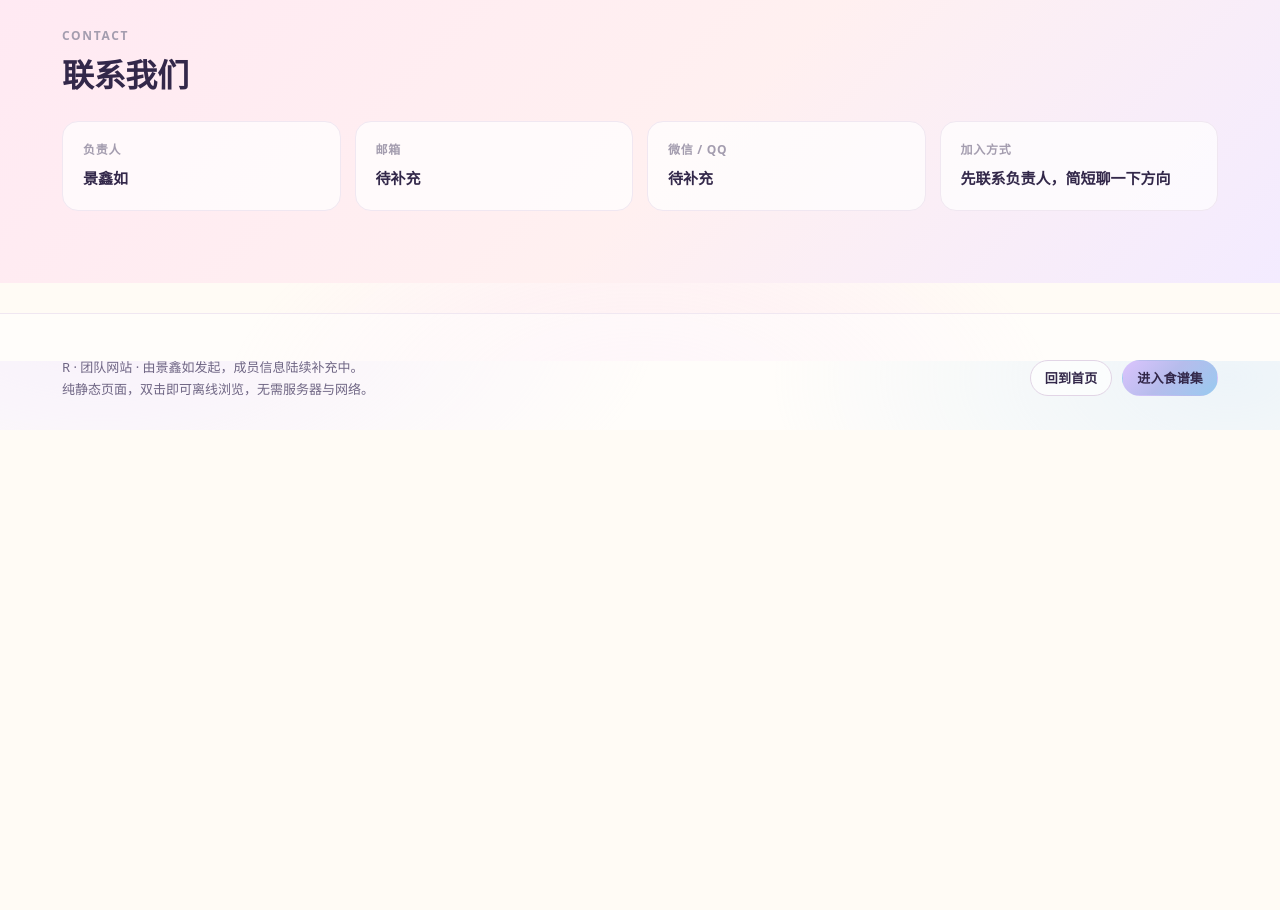
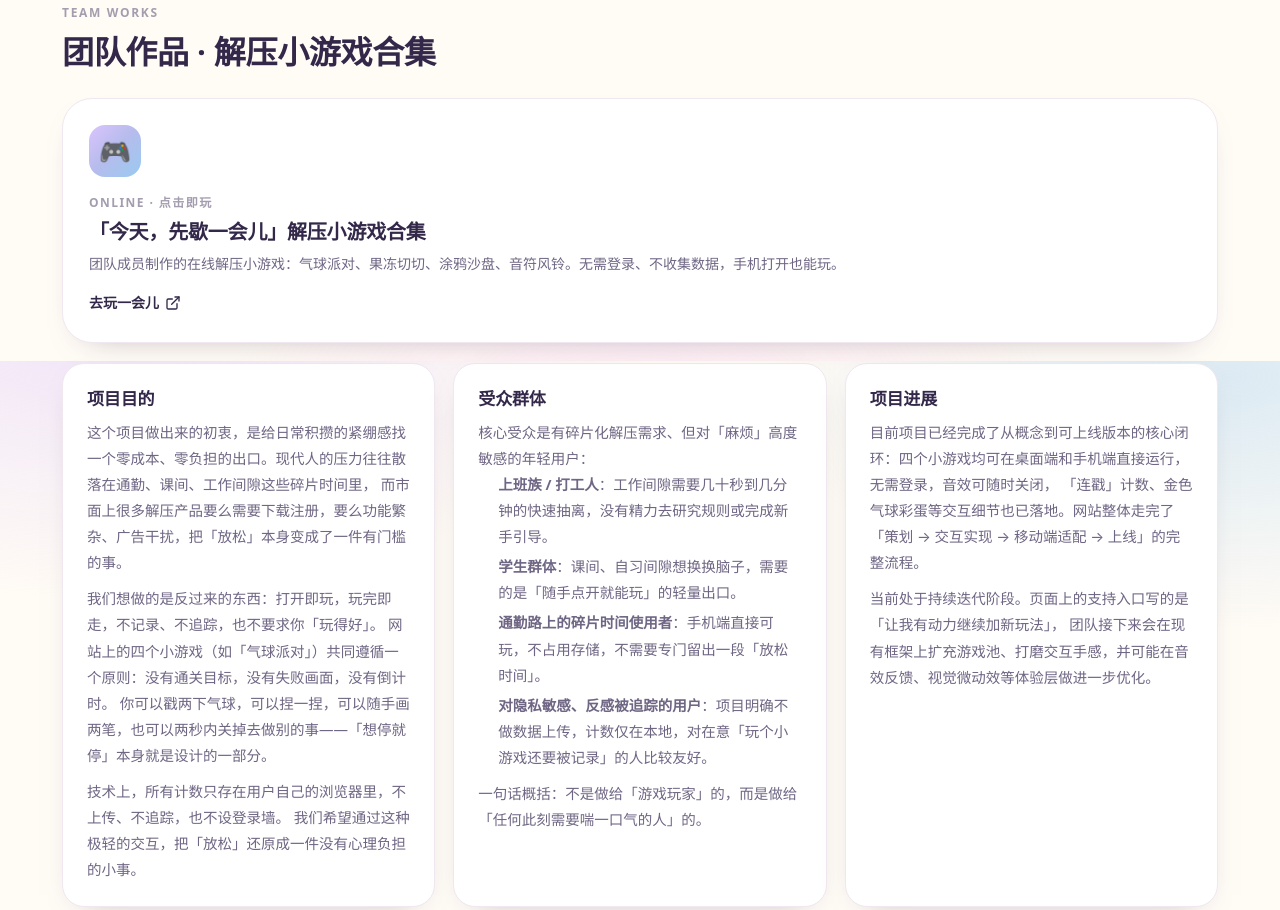
Before and after one commit to Rune16/recipe-journal, a plain HTML site: page team.html in a window 1280 px wide. Shown: the part 2039-2949 px from the top of the page. Before the commit the page ends 2469 px from the top, so only its background shows below. Drawn offline with Linux system fonts and the light colour scheme.

Commit message:
Add files via upload

```diff
--- a/team.html
+++ b/team.html
@@ -2926,6 +2926,19 @@ table {
   font-size: 14.5px;
   line-height: 1.8;
   color: var(--c-ink-2);
+}
+.about-card p + p {
+  margin-top: 10px;
+}
+.about-card ul {
+  margin: 0 0 10px;
+  padding-left: 20px;
+  font-size: 14.5px;
+  line-height: 1.8;
+  color: var(--c-ink-2);
+}
+.about-card li + li {
+  margin-top: 4px;
 }
 
 /* ---------- 事实清单 ---------- */
@@ -3313,18 +3326,14 @@ table {
             </p>
           </article>
 
-          <article class="team-card team-card--placeholder reveal">
-            <div class="team-card__avatar" aria-hidden="true">＋</div>
-            <h3 class="team-card__name">待补充成员</h3>
-            <p class="team-card__role">岗位待定</p>
-            <p class="team-card__desc">这里留给下一位伙伴。确认加入后，替换姓名、分工与一句话介绍即可。</p>
-          </article>
-
-          <article class="team-card team-card--placeholder reveal">
-            <div class="team-card__avatar" aria-hidden="true">＋</div>
-            <h3 class="team-card__name">待补充成员</h3>
-            <p class="team-card__role">岗位待定</p>
-            <p class="team-card__desc">这里留给下一位伙伴。确认加入后，替换姓名、分工与一句话介绍即可。</p>
+          <article class="team-card reveal">
+            <div class="team-card__avatar" aria-hidden="true">C</div>
+            <h3 class="team-card__name">陈春婷</h3>
+            <p class="team-card__role">团队成员 · 交互与开发</p>
+            <p class="team-card__desc">
+              解压小游戏合集「今天，先歇一会儿」的作者，负责游戏的交互实现与移动端适配，
+              让放松这件事在手机上也能随手发生。
+            </p>
           </article>
 
           <article class="team-card team-card--placeholder reveal">
@@ -3371,6 +3380,71 @@ table {
             <p>
               希望在积累几个小项目之后，形成一个可复用的协作流程与作品集，
               方便后来的人快速接手。
+            </p>
+          </article>
+        </div>
+      </div>
+    </section>
+
+    <!-- ================= 伙伴的作品 ================= -->
+    <section class="about-section" id="works" aria-labelledby="worksHeading">
+      <div class="container">
+        <div class="about-section__head reveal">
+          <p class="about-section__eyebrow">Team Works</p>
+          <h2 class="about-section__title" id="worksHeading">团队作品 · 解压小游戏合集</h2>
+        </div>
+
+        <div class="entry-grid">
+          <a class="entry-card reveal" href="https://chenchunting-portfolio.app.workbuddy.host/?sharecode=7I2RTA2XQD&amp;shareId=d630716327b54554b4aef1b042fa2047" target="_blank" rel="noopener">
+            <div class="entry-card__icon" aria-hidden="true">🎮</div>
+            <p class="entry-card__label">ONLINE · 点击即玩</p>
+            <h3 class="entry-card__title">「今天，先歇一会儿」解压小游戏合集</h3>
+            <p class="entry-card__desc">团队成员制作的在线解压小游戏：气球派对、果冻切切、涂鸦沙盘、音符风铃。无需登录、不收集数据，手机打开也能玩。</p>
+            <span class="entry-card__go">去玩一会儿
+              <svg viewBox="0 0 24 24" width="16" height="16" fill="none" stroke="currentColor" stroke-width="2" stroke-linecap="round" stroke-linejoin="round" aria-hidden="true"><path d="M18 13v6a2 2 0 01-2 2H5a2 2 0 01-2-2V8a2 2 0 012-2h6" /><path d="M15 3h6v6" /><path d="M10 14L21 3" /></svg>
+            </span>
+          </a>
+        </div>
+
+        <div class="about-grid" style="margin-top:20px">
+          <article class="about-card reveal">
+            <h3>项目目的</h3>
+            <p>
+              这个项目做出来的初衷，是给日常积攒的紧绷感找一个零成本、零负担的出口。现代人的压力往往散落在通勤、课间、工作间隙这些碎片时间里，
+              而市面上很多解压产品要么需要下载注册，要么功能繁杂、广告干扰，把「放松」本身变成了一件有门槛的事。
+            </p>
+            <p>
+              我们想做的是反过来的东西：打开即玩，玩完即走，不记录、不追踪，也不要求你「玩得好」。
+              网站上的四个小游戏（如「气球派对」）共同遵循一个原则：没有通关目标，没有失败画面，没有倒计时。
+              你可以戳两下气球，可以捏一捏，可以随手画两笔，也可以两秒内关掉去做别的事——「想停就停」本身就是设计的一部分。
+            </p>
+            <p>
+              技术上，所有计数只存在用户自己的浏览器里，不上传、不追踪，也不设登录墙。
+              我们希望通过这种极轻的交互，把「放松」还原成一件没有心理负担的小事。
+            </p>
+          </article>
+
+          <article class="about-card reveal">
+            <h3>受众群体</h3>
+            <p>核心受众是有碎片化解压需求、但对「麻烦」高度敏感的年轻用户：</p>
+            <ul>
+              <li><strong>上班族 / 打工人</strong>：工作间隙需要几十秒到几分钟的快速抽离，没有精力去研究规则或完成新手引导。</li>
+              <li><strong>学生群体</strong>：课间、自习间隙想换换脑子，需要的是「随手点开就能玩」的轻量出口。</li>
+              <li><strong>通勤路上的碎片时间使用者</strong>：手机端直接可玩，不占用存储，不需要专门留出一段「放松时间」。</li>
+              <li><strong>对隐私敏感、反感被追踪的用户</strong>：项目明确不做数据上传，计数仅在本地，对在意「玩个小游戏还要被记录」的人比较友好。</li>
+            </ul>
+            <p>一句话概括：不是做给「游戏玩家」的，而是做给「任何此刻需要喘一口气的人」的。</p>
+          </article>
+
+          <article class="about-card reveal">
+            <h3>项目进展</h3>
+            <p>
+              目前项目已经完成了从概念到可上线版本的核心闭环：四个小游戏均可在桌面端和手机端直接运行，无需登录，音效可随时关闭，
+              「连戳」计数、金色气球彩蛋等交互细节也已落地。网站整体走完了「策划 → 交互实现 → 移动端适配 → 上线」的完整流程。
+            </p>
+            <p>
+              当前处于持续迭代阶段。页面上的支持入口写的是「让我有动力继续加新玩法」，
+              团队接下来会在现有框架上扩充游戏池、打磨交互手感，并可能在音效反馈、视觉微动效等体验层做进一步优化。
             </p>
           </article>
         </div>
```
